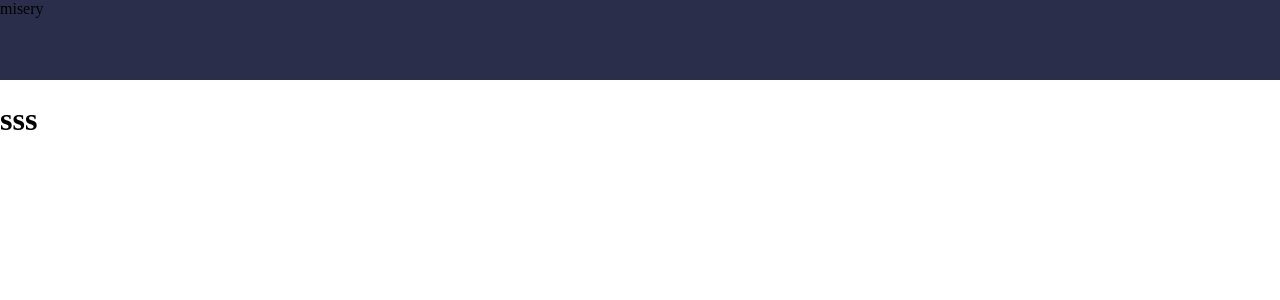
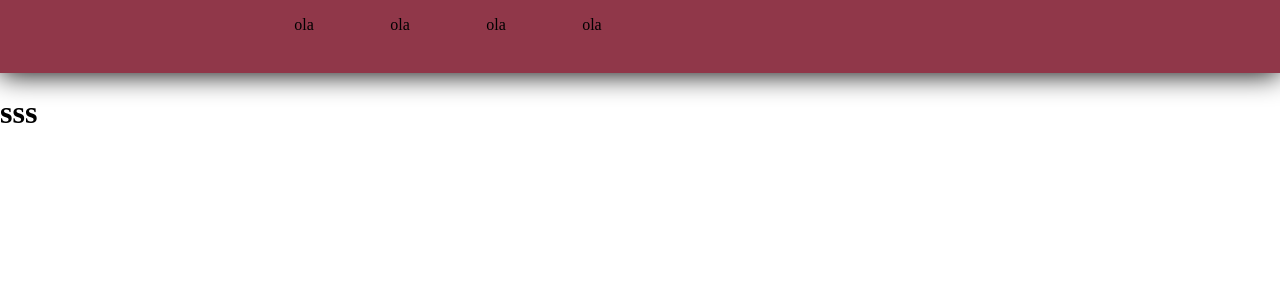
Before and after one commit to lik3as/portfolio, a React (Vite) app: page / in a window 1280 px wide. Shown: the top 300 px of the page. Built offline with nearby package versions, Linux system fonts and the light colour scheme.

Commit message:
sizing constants now contain css vars names

```diff
--- a/src/components/header/index.tsx
+++ b/src/components/header/index.tsx
@@ -1,10 +1,15 @@
 import { StyledHeader } from "./styles"
-import { HEADER_HEIGHTS } from "@/constants/sizing"
+import { HEADER_HEIGHTS, HEADER_PADDINGS } from "@/constants/sizing_vars"
+import { Nav } from "@/components/nav";
 
 export function Header () {
 	return (
-		<StyledHeader $height={HEADER_HEIGHTS.BIG}>
-			misery
+		<StyledHeader
+		$outlined
+		$padding={HEADER_PADDINGS.BIGGEST}
+		$height={HEADER_HEIGHTS.BIG}
+		>
+			<Nav/>
 		</StyledHeader>
 	);
 }
--- a/src/components/header/styles.ts
+++ b/src/components/header/styles.ts
@@ -1,8 +1,14 @@
 import styled from "styled-components";
-import { HEADER_HEIGHTS } from "@/constants/sizing"
+import { HEADER_HEIGHTS, HEADER_PADDINGS } from "@/constants/sizing_vars"
 import { THEME_COLORS } from "@/constants/colors"
 
-export const StyledHeader = styled.header<{ $height: HEADER_HEIGHTS }>`
-	height: ${props => props.$height}px;
-	background-color: ${THEME_COLORS.DARKEST_BLUE};
+export const StyledHeader = styled.header<{
+	$outlined?: boolean,
+	$padding: HEADER_PADDINGS,
+	$height: HEADER_HEIGHTS,
+}>`
+	height: var(${props => props.$height});
+	background-color: ${THEME_COLORS.DARK_RED};
+	box-shadow: 0px 1px 28px black;
+	padding: 0 var(${props => props.$padding});
 `;
--- /dev/null
+++ b/src/components/nav/index.tsx
@@ -0,0 +1,21 @@
+import { StyledNav, NavLinks } from "./styles";
+
+interface Props {
+	socials?: boolean;
+}
+
+export function Nav (_props: Props) {
+
+	return (
+		<StyledNav
+			$spacing={"space-between"}
+		>
+			<NavLinks>
+				<li>ola</li>
+				<li>ola</li>
+				<li>ola</li>
+				<li>ola</li>
+			</NavLinks>
+		</StyledNav>
+	);
+}
--- /dev/null
+++ b/src/components/nav/styles.ts
@@ -0,0 +1,21 @@
+import styled from "styled-components";
+
+export const StyledNav = styled.nav<{
+	$spacing: "space-between" | "space-around" | "space-evenly" | "center"
+}>`
+	display: flex;
+	justify-content: ${props => props.$spacing};
+
+`;
+
+export const NavLinks = styled.ul`
+	width: 50%;
+	padding: 0;
+	display: flex;
+	justify-content: space-between;
+	list-style: none;
+
+	& li {
+		margin: auto;
+	}
+`;
--- a/src/constants/sizing.ts
+++ /dev/null
@@ -1,5 +0,0 @@
-export enum HEADER_HEIGHTS {
-	BIG=80,
-	MEDIUM=65,
-	SMALL=53
-};
--- /dev/null
+++ b/src/constants/sizing_vars.ts
@@ -0,0 +1,12 @@
+export enum HEADER_HEIGHTS {
+	BIG="--header-height-big",
+	MEDIUM="--headher-height-medium",
+	SMALL="--header-height-small"
+};
+
+export enum HEADER_PADDINGS {
+	BIGGEST="--header-padding-biggest",
+	BIG="--header-padding-big",
+	MEDIUM="--header-padding-medium",
+	SMALL="--header-padding-small",
+};
--- a/src/main.tsx
+++ b/src/main.tsx
@@ -4,10 +4,12 @@ import { Route, Routes, BrowserRouter } from 'react-router'
 
 import { HomePage } from "@/pages/home";
 import GlobalStyle from "@/styles/global_style";
+import GlobalVars from "@/styles/global_vars";
 
 ReactDOM.createRoot(document.getElementById('root')!).render(
 	<React.StrictMode>
 		<GlobalStyle/>
+		<GlobalVars/>
 		<BrowserRouter>
 				<Routes>
 					<Route index element={<HomePage/>}/>
--- /dev/null
+++ b/src/styles/global_vars.ts
@@ -0,0 +1,26 @@
+import { createGlobalStyle } from "styled-components";
+import { HEADER_HEIGHTS, HEADER_PADDINGS } from "@/constants/sizing_vars";
+
+export default createGlobalStyle`
+	#root {
+		${HEADER_HEIGHTS.BIG}: 73px;
+		${HEADER_HEIGHTS.MEDIUM}: 63px;
+		${HEADER_HEIGHTS.SMALL}: 53px;
+
+		${HEADER_PADDINGS.BIGGEST}: 20%;
+		${HEADER_PADDINGS.BIG}: 8rem;
+		${HEADER_PADDINGS.MEDIUM}: 4rem;
+		${HEADER_PADDINGS.SMALL}: 2rem;
+
+		@media screen and (width <= 768px) {
+			${HEADER_HEIGHTS.BIG}: 43px;
+			${HEADER_HEIGHTS.MEDIUM}: 33px;
+			${HEADER_HEIGHTS.SMALL}: 23px;
+
+			${HEADER_PADDINGS.BIGGEST}: 20%;
+			${HEADER_PADDINGS.BIG}: 4rem;
+			${HEADER_PADDINGS.MEDIUM}: 2rem;
+			${HEADER_PADDINGS.SMALL}: 1px;
+		}
+	}
+`;
```
